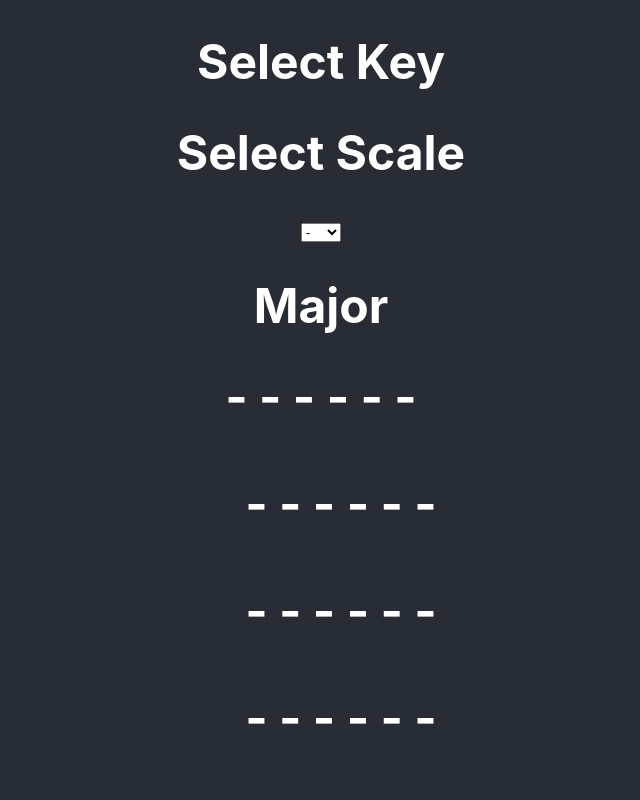
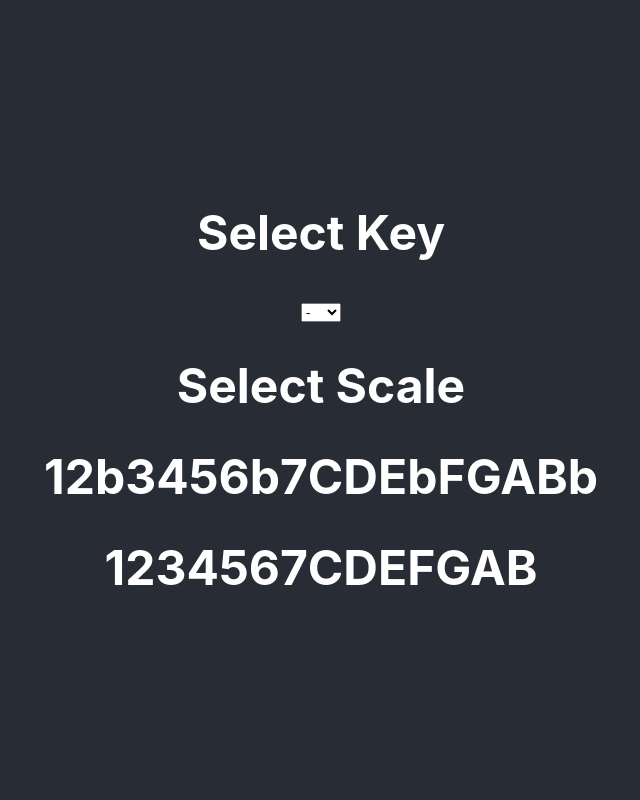
Before and after one commit to walpolsh/chord-scales-v2, a React (Create React App) app: page / in a window 1280 px wide. Shown: the top 800 px of the page, without its empty margins (319-959 px from the left). Built offline with nearby package versions, Linux system fonts and the light colour scheme.

Commit message:
refactored v2

```diff
--- a/src/App.js
+++ b/src/App.js
@@ -1,13 +1,14 @@
 import React, { Component } from 'react';
 import './App.css';
-import Scales from './components/Scales';
+import V2 from './components/Scales';
+
 
 class App extends Component {
   render() {
     return (
       <div className="App">
         <header className="App-header">
-          <Scales />
+          <V2 />
         </header>
       </div>
     );
--- a/src/components/Scales.js
+++ b/src/components/Scales.js
@@ -1,80 +1,32 @@
 import React, { Component } from 'react';
 //https://medium.com/@ezra_69528/music-theory-foundations-in-a-few-lines-of-code-90026efb5b23
-
-
-
-// to get a new key pop x from the front of the 'notes' and push it to the end.
-
-
-
-
 
 class Scales extends Component {
   constructor() {
     super();
     this.state = {
-      notes: [],
-      notes2: {0: ''},
+      notes: ["C","Db","D","Eb","E","F","F#","G","Ab","A","Bb","B"],
+      numerals: [0,1,2,3,4,5,6,7,8,9,10,11],
       value: '',
       }
 
     this.changeKey = this.changeKey.bind(this)
+
   }
 
-  changeKey(event){
-    let notes = [
-      "C",
-      "Db",
-      "D",
-      "Eb",
-      "E",
-      "F",
-      "F#",
-      "Gb",
-      "Ab",
-      "A",
-      "Bb",
-      "B",
-    ]
+  changeKey = (event) => {
+    let notation = this.state.notes;
     const e = event.target.value
-    let chunk1 = notes.slice(0, e)
-    let chunk2 = notes.slice(e, notes.length)
+    const chunk1 = notation.slice(0, e)
+    const chunk2 = notation.slice(e, notation.length)
     let newKey = chunk2.concat(chunk1)
+    console.log(newKey)
     this.setState({
       notes: newKey,
     })
   }
 
-  changeKey2(event){
-    let notes2 = [
-      {0: "C"},
-      {1: "Db"},
-      {2: "D"},
-      {3: "Eb"},
-      {4: "E"},
-      {5: "F"},
-      {6: "F#"},
-      {7: "Gb"},
-      {8: "Ab"},
-      {9: "A"},
-      {10: "Bb"},
-      {11: "B"},
-    ]
-    const e = event.target.value
-    let chunk1 = notes2.slice(0, e)
-    let chunk2 = notes2.slice(e, notes2.length)
-    let newKey = chunk2.concat(chunk1)
-    this.setState({
-      notes2: newKey,
-    })
-  }
-
-
   render() {
-    const notes = this.state.notes;
-    const notes2 = this.state.notes;
-
-    const key = this.state.value
 
     const triads = (scale) => {
       // create a new array, set a starting index, reach the end of the array, return to the first index and stop the loop at the initial array.
@@ -97,34 +49,16 @@ class Scales extends Component {
       )
     }
 
-    const buildScale = (a,b,c,d,e,f,g) => [
-      notes[a],
-      notes[b],
-      notes[c],
-      notes[d],
-      notes[e],
-      notes[f],
-      notes[g],
-    ]
 
-    const buildScale2 = ({a,b,c,d,e,f,g}) => {
-      const arr = [
-        {a: notes2[a]},
-        {b: notes2[b]},
-        {c: notes2[c]},
-        {d: notes2[d]},
-        {e: notes2[e]},
-        {f: notes2[f]},
-        {g: notes2[g]},
-      ]
-      const degrees = arr.map(obj => Object.values(obj).map(x => x))
-      const scale = Object.keys(arr);
-      console.log(arr, degrees, scale)
+    const buildScale = (a) => {
+      let notes = this.state.notes;
+      let scaleNums = a.slice(0, 7);
+      let scaleNotes = a.slice(7,14);
+      return [scaleNums, scaleNotes.map(x => notes[x])]
     }
-
-    const major2 = buildScale({'1': 0},{'2': 2},{'3': 4},{'4': 5},{'5': 7},{'6': 9},{'7': 11})
-    const major = buildScale(0,2,4,5,7,9,11)
-    const harmonicMinor = buildScale(0,2,3,5,7,8,11)
+    //Major Keys
+    const Ionian = ['1', '2', '3', '4', '5', '6', '7',0,2,4,5,7,9,11]
+    const Dorian = ['1','2','b3','4','5','6','b7',0,2,3,5,7,9,10]
 
     const modes = (scale) => {
       let arr = []
@@ -136,14 +70,10 @@ class Scales extends Component {
       arr.shift()
       return arr.map(x => <ul>{x.join(' - ')}</ul>)
     }
-    buildScale2(major2)
     return(
       <div>
         <div>
           <h1>Select Key</h1>
-          <h1>Select Scale</h1>
-
-        </div>
             <select onChange={this.changeKey}>
               <option value='-'>-</option>
               <option value='0'>C</option>
@@ -159,18 +89,12 @@ class Scales extends Component {
               <option value='10'>Bb</option>
               <option value='11'>B</option>
           </select>
-        {/* <h1>{buildScale2(major2)}</h1> */}
 
-        <h1>{key.toString} Major</h1>
-        <h1>{major.join(' - ')}</h1>
-        <h1>{modes(major)}</h1>
-        <h1>{triads(major)}</h1>
+          <h1>Select Scale</h1>
 
-        <h1>Harmonic Minor</h1>
-        <h1>{harmonicMinor.join(' - ')}</h1>
-        <h1>{modes(harmonicMinor)}</h1>
-        <h1>{triads(harmonicMinor)}</h1>
-
+        </div>
+        <h1>{buildScale(Dorian)}</h1>
+        <h1>{buildScale(Ionian)}</h1>
 
 
 
```
Also changed, not shown: src/constants/scales.js (added). Lines whose indentation alone changed are shown as unchanged.
